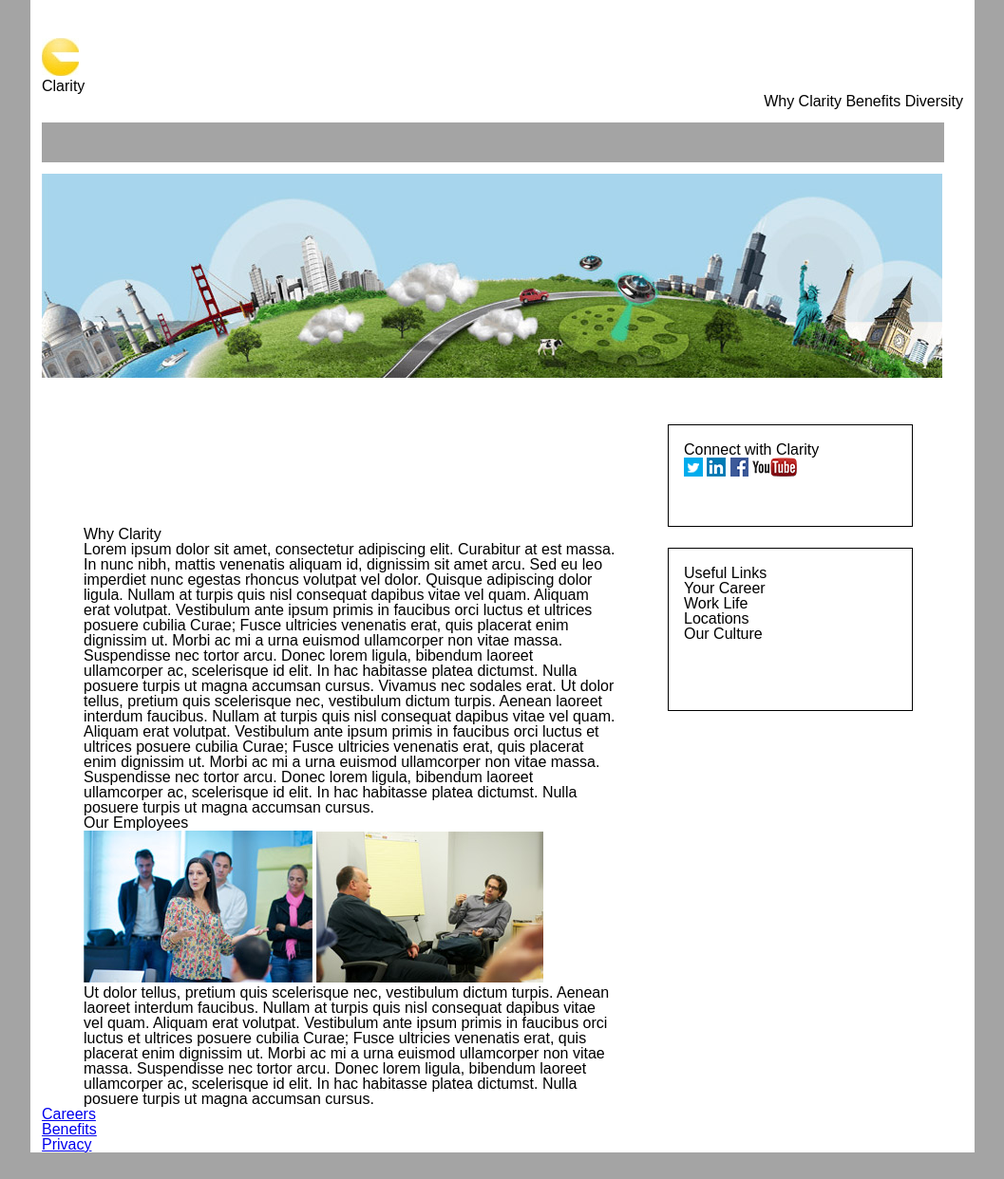
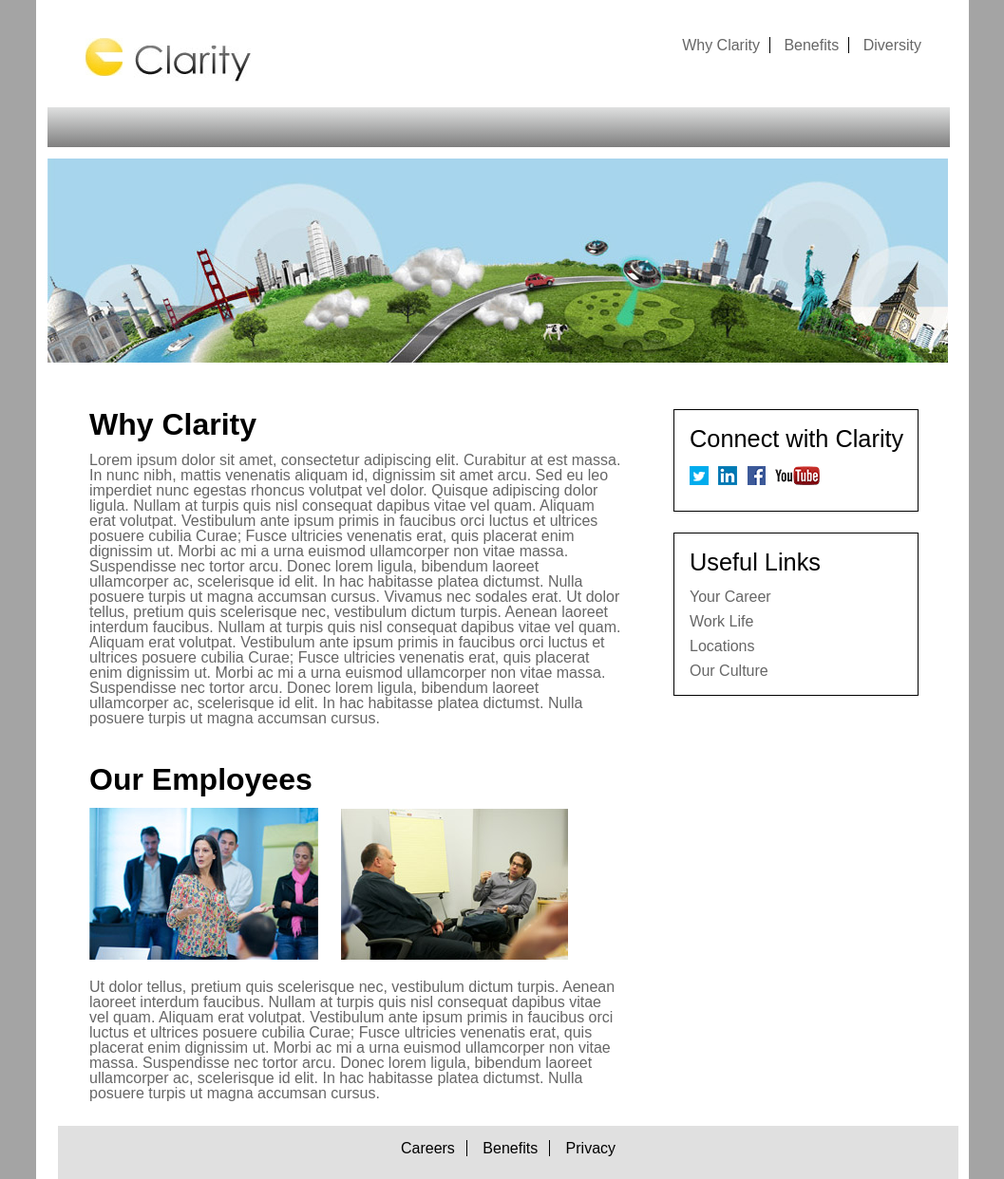
Before and after one commit to marinari/ClarityTest, a plain HTML site: page index.html in a window 1280 px wide. Shown: the whole page at 95% size, without its empty margins (111-1168 px from the left). Before the commit the page ends 1214 px from the top, so only its background shows below. Drawn offline with Linux system fonts and the light colour scheme.

Commit message:
fixed order of asides

```diff
--- a/index.html
+++ b/index.html
@@ -8,15 +8,15 @@
     <meta name="description" content="Static Mock Page for TMP Techical Test">
     <title>Clarity Mock Page</title>
 
+    <link rel="stylesheet" href="styles/reset.css">
     <link rel="stylesheet" href="styles/main.css">
-    <link rel="stylesheet" href="styles/reset.css">
   </head>
 
   <body>
     <div class="maincontainer">
       <div class="header">
           <img src="images/claritylogo.png" alt="big yellow letter C logo">
-          <h1>Clarity</h1>
+          <img src="images/claritylogo_06.png" alt="heading 1 Clarity" id="clarity">
 
           <ul class="topmenu">
             <li>Why Clarity</li>
@@ -29,6 +29,18 @@
           </div>
 
           <img src="images/banner.jpg" alt="illustration of futuristic fictional city" class="banner">
+
+          <div class="bodycontent">
+            <h2>Why Clarity</h2>
+            <p class="about">Lorem ipsum dolor sit amet, consectetur adipiscing elit. Curabitur at est massa. In nunc nibh, mattis venenatis aliquam id, dignissim sit amet arcu. Sed eu leo imperdiet nunc egestas rhoncus volutpat vel dolor. Quisque adipiscing dolor ligula. Nullam at turpis quis nisl consequat dapibus vitae vel quam. Aliquam erat volutpat. Vestibulum ante ipsum primis in faucibus orci luctus et ultrices posuere cubilia Curae; Fusce ultricies venenatis erat, quis placerat enim dignissim ut. Morbi ac mi a urna euismod ullamcorper non vitae massa. Suspendisse nec tortor arcu. Donec lorem ligula, bibendum laoreet ullamcorper ac, scelerisque id elit. In hac habitasse platea dictumst. Nulla posuere turpis ut magna accumsan cursus. Vivamus nec sodales erat. Ut dolor tellus, pretium quis scelerisque nec, vestibulum dictum turpis. Aenean laoreet interdum faucibus. Nullam at turpis quis nisl consequat dapibus vitae vel quam. Aliquam erat volutpat. Vestibulum ante ipsum primis in faucibus orci luctus et ultrices posuere cubilia Curae; Fusce ultricies venenatis erat, quis placerat enim dignissim ut. Morbi ac mi a urna euismod ullamcorper non vitae massa. Suspendisse nec tortor arcu. Donec lorem ligula, bibendum laoreet ullamcorper ac, scelerisque id elit. In hac habitasse platea dictumst. Nulla posuere turpis ut magna accumsan cursus.
+            </p>
+
+            <h2>Our Employees</h2>
+            <img id="leftpic" src="images/fourppl.jpg" alt="picture of four people in working environment">
+            <img id="rightpic" src="images/twoppl.jpg" alt="picture of two people in office chairs">
+            <p class="employees">Ut dolor tellus, pretium quis scelerisque nec, vestibulum dictum turpis. Aenean laoreet interdum faucibus. Nullam at turpis quis nisl consequat dapibus vitae vel quam. Aliquam erat volutpat. Vestibulum ante ipsum primis in faucibus orci luctus et ultrices posuere cubilia Curae; Fusce ultricies venenatis erat, quis placerat enim dignissim ut. Morbi ac mi a urna euismod ullamcorper non vitae massa. Suspendisse nec tortor arcu. Donec lorem ligula, bibendum laoreet ullamcorper ac, scelerisque id elit. In hac habitasse platea dictumst. Nulla posuere turpis ut magna accumsan cursus.
+            </p>
+          </div><!--body content-->
 
           <div class="topbox">
             <h3>Connect with Clarity</h3>
@@ -50,18 +62,6 @@
             </ul>
           </div><!--bottom box-->
 
-        <div class="bodycontent">
-          <h2>Why Clarity</h2>
-          <p>Lorem ipsum dolor sit amet, consectetur adipiscing elit. Curabitur at est massa. In nunc nibh, mattis venenatis aliquam id, dignissim sit amet arcu. Sed eu leo imperdiet nunc egestas rhoncus volutpat vel dolor. Quisque adipiscing dolor ligula. Nullam at turpis quis nisl consequat dapibus vitae vel quam. Aliquam erat volutpat. Vestibulum ante ipsum primis in faucibus orci luctus et ultrices posuere cubilia Curae; Fusce ultricies venenatis erat, quis placerat enim dignissim ut. Morbi ac mi a urna euismod ullamcorper non vitae massa. Suspendisse nec tortor arcu. Donec lorem ligula, bibendum laoreet ullamcorper ac, scelerisque id elit. In hac habitasse platea dictumst. Nulla posuere turpis ut magna accumsan cursus. Vivamus nec sodales erat. Ut dolor tellus, pretium quis scelerisque nec, vestibulum dictum turpis. Aenean laoreet interdum faucibus. Nullam at turpis quis nisl consequat dapibus vitae vel quam. Aliquam erat volutpat. Vestibulum ante ipsum primis in faucibus orci luctus et ultrices posuere cubilia Curae; Fusce ultricies venenatis erat, quis placerat enim dignissim ut. Morbi ac mi a urna euismod ullamcorper non vitae massa. Suspendisse nec tortor arcu. Donec lorem ligula, bibendum laoreet ullamcorper ac, scelerisque id elit. In hac habitasse platea dictumst. Nulla posuere turpis ut magna accumsan cursus.
-          </p>
-
-          <h2>Our Employees</h2>
-          <img class="leftpic" src="images/fourppl.jpg" alt="picture of four people in working environment">
-          <img class="rightpic" src="images/twoppl.jpg" alt="picture of two people in office chairs">
-          <p>Ut dolor tellus, pretium quis scelerisque nec, vestibulum dictum turpis. Aenean laoreet interdum faucibus. Nullam at turpis quis nisl consequat dapibus vitae vel quam. Aliquam erat volutpat. Vestibulum ante ipsum primis in faucibus orci luctus et ultrices posuere cubilia Curae; Fusce ultricies venenatis erat, quis placerat enim dignissim ut. Morbi ac mi a urna euismod ullamcorper non vitae massa. Suspendisse nec tortor arcu. Donec lorem ligula, bibendum laoreet ullamcorper ac, scelerisque id elit. In hac habitasse platea dictumst. Nulla posuere turpis ut magna accumsan cursus.
-          </p>
-        </div><!--body content-->
-
           <footer>
             <ul class="footerlinks">
               <li><a href="#">Careers</a></li>
--- a/styles/main.css
+++ b/styles/main.css
@@ -6,7 +6,6 @@ body {
   background-color: #FFFFFF;
   margin: auto;
   padding-left: 12px;
-  padding-right: 12px;
   padding-top: 40px;
   font-family: Arial, Helvetica, sans-serif;
   font-size: 12pt;
@@ -15,31 +14,64 @@ h2 {
   font-family: "Myriad Pro", sans-serif;
   font-size: 24pt;
   font-weight: bold;
+  margin-bottom: 14px;
 }
 h3 {
   font-size: 19pt;
+  padding-bottom: 16px;
 }
 .header {
   margin-bottom: 30px;
+  padding-left: 40px;
+  padding-right: 40px;
+}
+#clarity {
+  top: 48px; /*distance from top of page*/
+  margin-left: 12px; /*distance from logo*/
+  position: absolute;
 }
 .topmenu {
   float: right;
+  top: 48px;
 }
-
 .topmenu > li {
   display: inline;
+  border-right: 1px solid black;
+  padding-right: 10px;
+  padding-left: 10px;
+  color: #666666;
+  font-size: 12pt;
 }
-
+.topmenu > li:last-child {
+    border-right: none;
+}
 .greybar {
   width: 950px;
   height: 42px;
-  background-color: #A4A4A4;
   margin-bottom: 12px;
+  background: #dfe0e0; /* Old browsers */
+  background: -moz-linear-gradient(top, #dfe0e0 0%, #7f7f7f 100%); /* FF3.6-15 */
+  background: -webkit-linear-gradient(top, #dfe0e0 0%,#7f7f7f 100%); /* Chrome10-25,Safari5.1-6 */
+  background: linear-gradient(top, bottom, #dfe0e0 0%,#7f7f7f 100%); /* W3C, IE10+, FF16+, Chrome26+, Opera12+, Safari7+ */
 }
 .bodycontent {
   width: 560px;
   padding-left: 44px;
+  margin-top: 46px;
+  margin-bottom: 26px;
   float: left;
+}
+p {
+  color: #666666;
+}
+.about {
+  padding-bottom: 40px;
+}
+#leftpic {
+  padding-right: 20px;
+}
+.employees{
+  padding-top: 18px;
 }
 .topbox {
   float: right;
@@ -53,6 +85,7 @@ h3 {
 }
 .social > li{
   display: inline;
+  padding-right: 6px;
 }
 .bottombox {
   float: right;
@@ -65,6 +98,35 @@ h3 {
   margin-top: 22px;
   clear: right;
 }
+.links {
+  color: #666666;
+}
+.links > li {
+  padding-bottom: 10px;
+}
 footer {
+  height: 40px;
+  width: 948px;
+  background-color: #E0E0E0;
   clear: both;
+  margin: auto;
+  padding-top: 16px;
 }
+.footerlinks {
+  text-align: center;
+  padding-bottom: 16px;
+}
+.footerlinks > li {
+  display: inline;
+  border-right: 1px solid black;
+  padding-right: 12px;
+  padding-left: 12px;
+}
+.footerlinks > li:last-child {
+    border-right: none;
+}
+
+.footerlinks a {
+  text-decoration: none;
+  color: black;
+}
```
